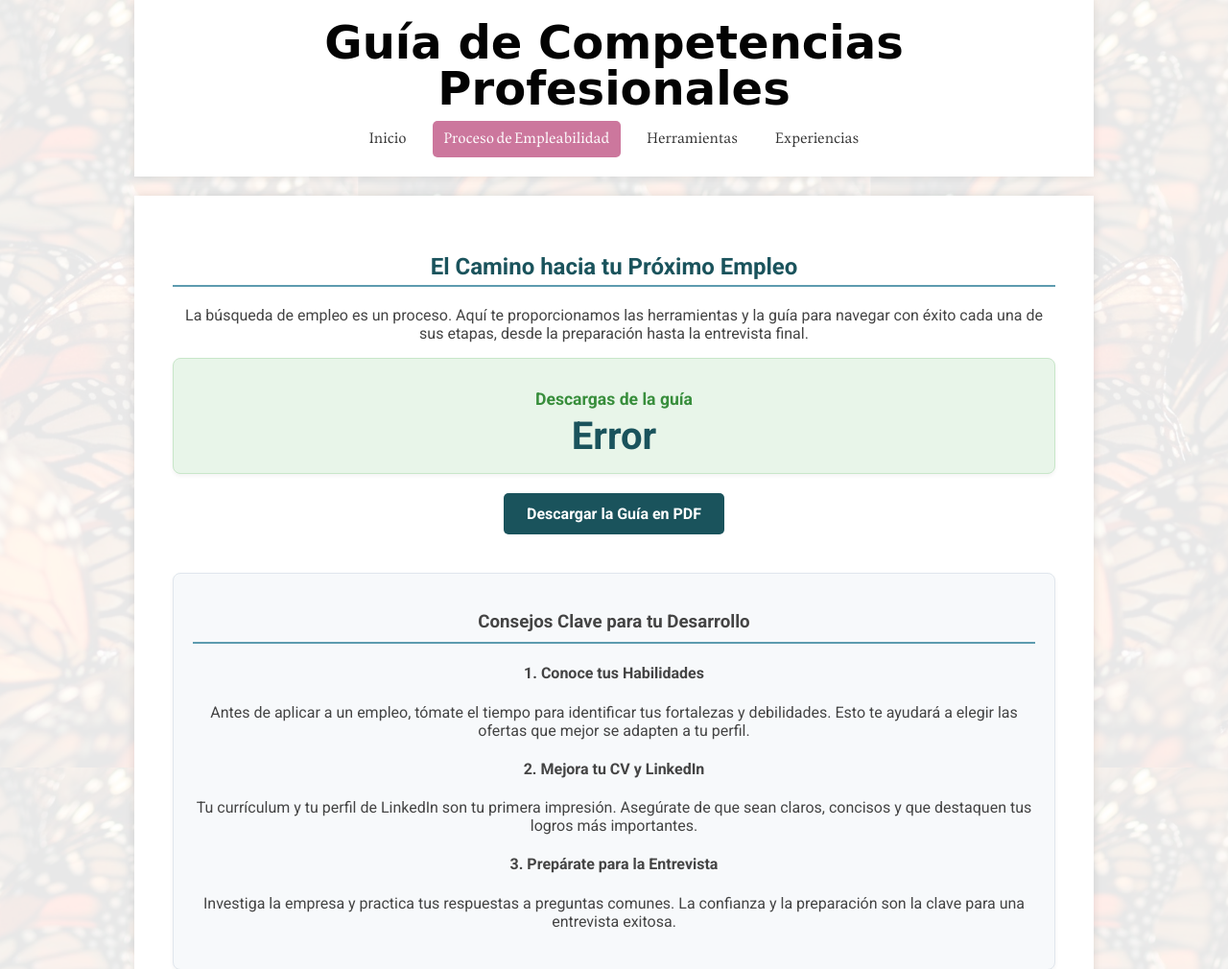
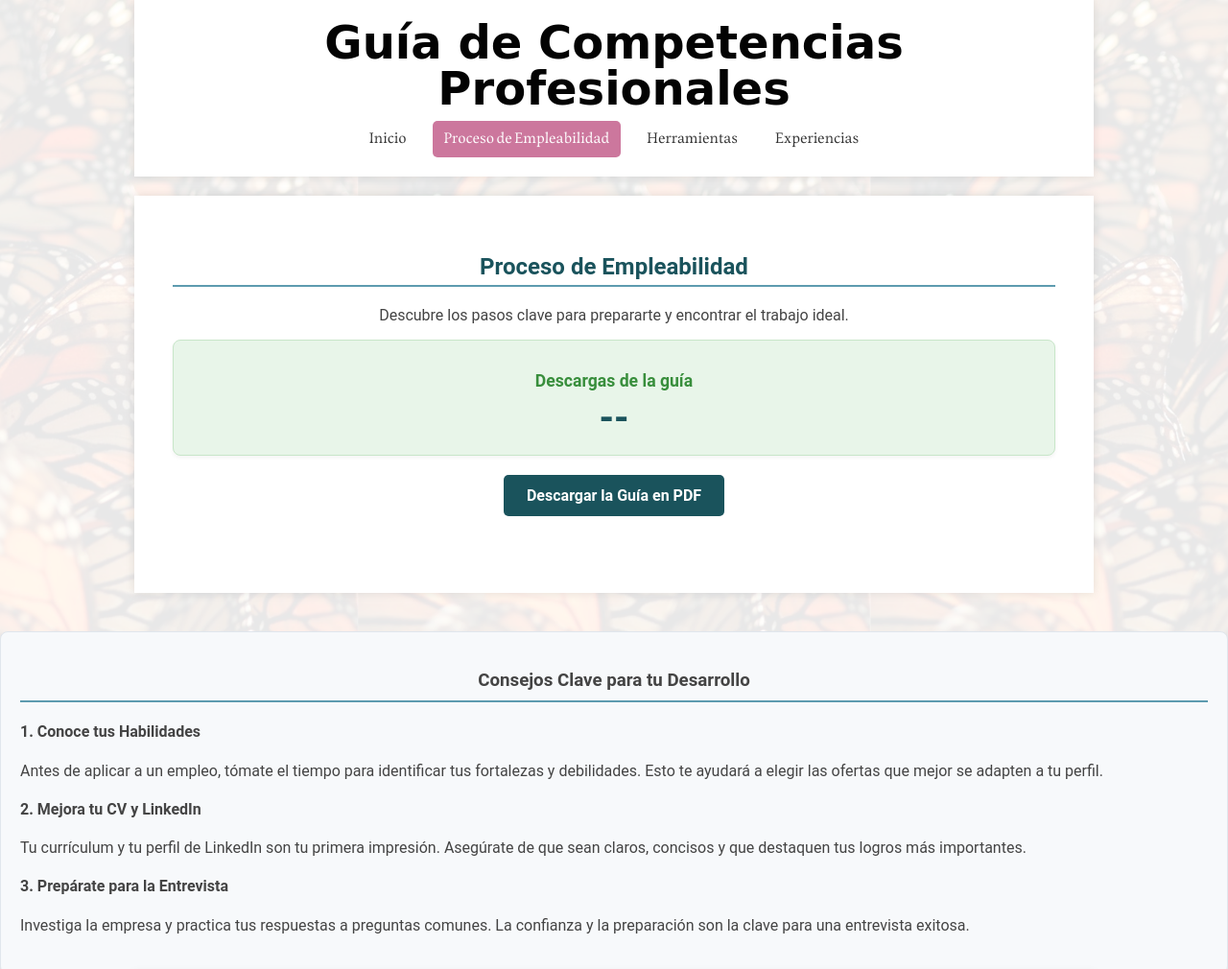
Before and after one commit to MccarthyJamil/Orientaci-nLaboral, a plain HTML site: page empleabilidad.html in a window 1280 px wide. Shown: the top 1010 px of the page at 96% size. Drawn offline with Linux system fonts and the light colour scheme; no server answers; a web font is replaced by a local one.

Commit message:
Solución al contador

```diff
--- a/empleabilidad.html
+++ b/empleabilidad.html
@@ -5,9 +5,6 @@
     <meta name="viewport" content="width=device-width, initial-scale=1.0">
     <title>Proceso de Empleabilidad - Guía de Competencias</title>
     <link rel="stylesheet" href="css/style.css">
-    <link rel="preconnect" href="https://fonts.googleapis.com">
-    <link rel="preconnect" href="https://fonts.gstatic.com" crossorigin>
-    <link href="https://fonts.googleapis.com/css2?family=Roboto:wght@400;700&display=swap" rel="stylesheet">
 </head>
 <body>
 
@@ -23,16 +20,18 @@
 
     <main>
     <section class="empleabilidad-section">
-            <h2>El Camino hacia tu Próximo Empleo</h2>
-            <p>La búsqueda de empleo es un proceso. Aquí te proporcionamos las herramientas y la guía para navegar con éxito cada una de sus etapas, desde la preparación hasta la entrevista final.</p>
+        <h2>Proceso de Empleabilidad</h2>
+        <p>Descubre los pasos clave para prepararte y encontrar el trabajo ideal.</p>
 
         <div class="download-box">
             <div id="contador-box" class="contador-box">
                 <p class="contador-label">Descargas de la guía</p>
-        <div id="contador-numero" class="contador-numero">0</div>
+                <div id="contador-numero" class="contador-numero">--</div>
             </div>
             <a href="https://drive.google.com/file/d/1LaY7pPG2k0l00SfhhweuHUvU1sYNZKbz/view?usp=sharing" download id="download-button" class="button" target="_blank">Descargar la Guía en PDF</a>
         </div>
+    </section>
+</main>
 
             <div class="tips-container">
                 <h3>Consejos Clave para tu Desarrollo</h3>
--- a/js/script.js
+++ b/js/script.js
@@ -31,36 +31,39 @@ if (document.getElementById('gallery-container')) {
         crearElementoGaleria(lector);
     });
 }
+// Espera a que el contenido de la pagina se cargue completamente
+document.addEventListener('DOMContentLoaded', () => {
 
+// CÓDIGO PARA EL CONTADOR DE DESCARGAS
+    // Se ejecuta solo si el contador existe en la página
+    if (document.getElementById('contador-box')) {
+        const contadorNumero = document.getElementById('contador-numero');
+        const downloadButton = document.getElementById('download-button');
 
-// CÓDIGO PARA EL CONTADOR DE DESCARGAS (ÚLTIMO INTENTO)
-if (document.getElementById('contador-box')) {
-    const contadorBox = document.getElementById('contador-box');
-    const contadorNumero = document.getElementById('contador-numero');
+        // Esta es la URL de la API que usaremos.
+        // Por favor, no la cambies
+        const API_ENDPOINT = 'https://api.countapi.xyz/hit/guia_descargas';
 
-    // ¡CAMBIO CLAVE! Usamos HTTP en lugar de HTTPS para evitar posibles problemas
-    const API_ENDPOINT = 'http://api.countapi.xyz/get/tu-guia-profesional/descargas';
-    const API_INCREMENT = 'http://api.countapi.xyz/hit/tu-guia-profesional/descargas';
-
-    async function actualizarContador() {
+        // Funcion para actualizar el numero del contador
+        async function updateCount() {
             try {
                 const response = await fetch(API_ENDPOINT);
                 const data = await response.json();
                 contadorNumero.textContent = data.value;
             } catch (error) {
                 console.error('Error al obtener el contador:', error);
-            contadorNumero.textContent = 'Error';
+                contadorNumero.textContent = '--';
             }
         }
 
-    async function contarDescarga() {
-        try {
-            await fetch(API_INCREMENT);
-        } catch (error) {
-            console.error('Error al registrar la descarga:', error);
-        }
+        // Llamada inicial para que el contador se muestre al cargar la pagina
+        updateCount();
+
+        // Escuchamos el clic en el boton de descarga para actualizar el contador
+        downloadButton.addEventListener('click', () => {
+            // Se puede volver a llamar la funcion para actualizar el numero inmediatamente
+            updateCount();
+        });
     }
 
-    contarDescarga();
-    actualizarContador();
-}
+});
```
Lines whose indentation alone changed are shown as unchanged.
